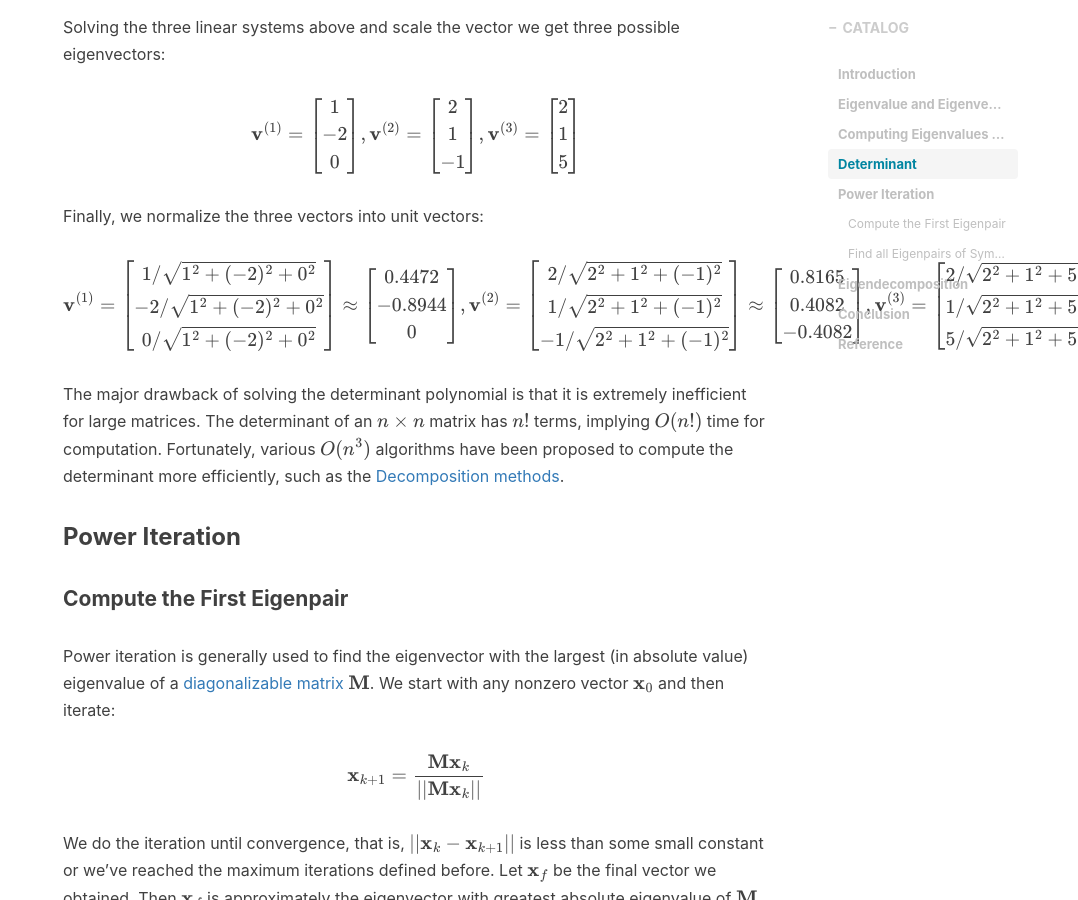
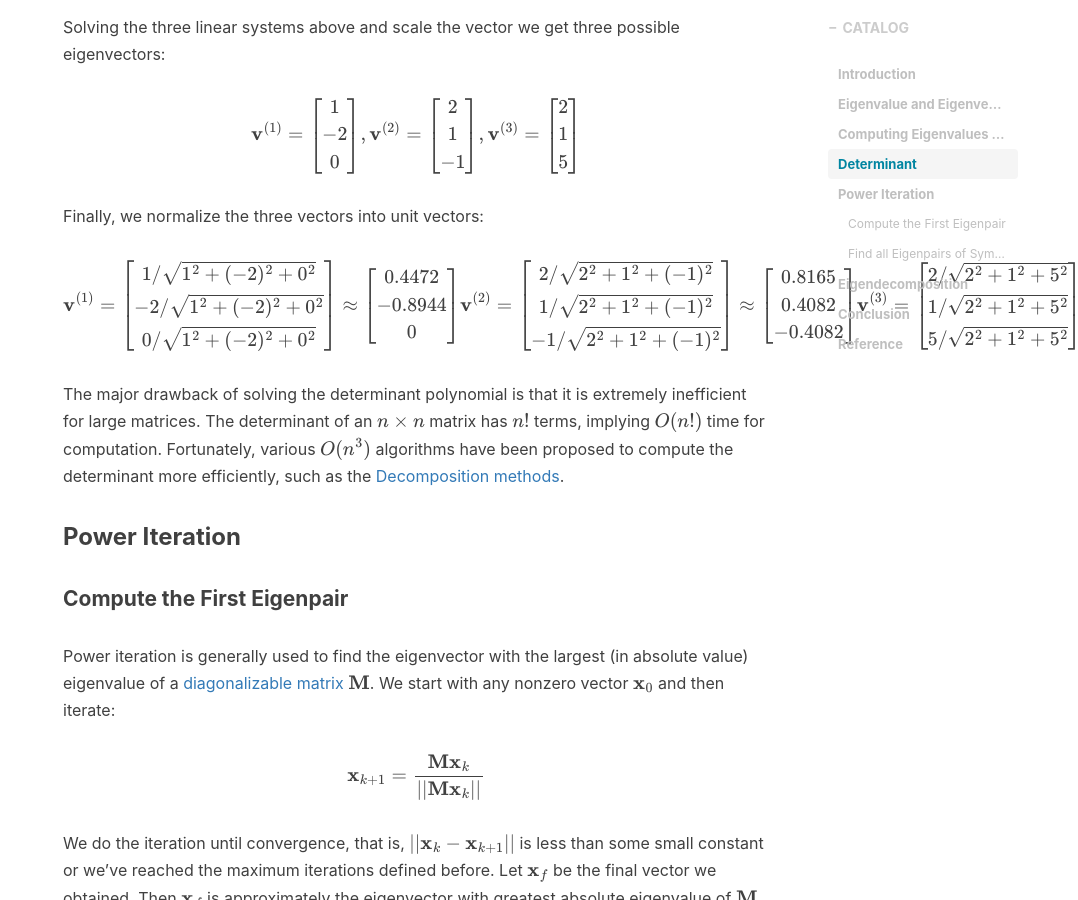
Before and after one commit to smallGum/smallGum.github.io, a Jekyll site: the page built from _posts/2019-04-20-Eigendecomposition.md, in a window 1280 px wide and 900 px high, scrolled down 3291 px. Shown: the whole window, without its empty margins (202-1280 px from the left). Built offline with Jekyll 4.4.1, drawn with Linux system fonts in a browser that asks for light colours; nearby versions of some CDN libraries; formulas are drawn with MathJax 3; comment, search, counter and statistics services are not loaded.

Commit message:
make mathematics formula more beautiful

```diff
--- a/_posts/2019-04-20-Eigendecomposition.md
+++ b/_posts/2019-04-20-Eigendecomposition.md
@@ -30,11 +30,7 @@
 
 ## Eigenvalue and Eigenvector
 
-> An eigenvector of a **square** matrix $$\mathbf{A}$$ is a **nonzero** vector $$\mathbf{v}$$ such that multiplication by $$\mathbf{A}$$ alters only the scale of $$\mathbf{v}$$:
-$$
-        \mathbf{Av} = \lambda \mathbf{v}
-$$
-> Where $$\lambda$$ is the eigenvalue corresponding to the eigenvector $$\mathbf{v}$$.
+> An eigenvector of a **square** matrix $$\mathbf{A}$$ is a **nonzero** vector $$\mathbf{v}$$ such that multiplication by $$\mathbf{A}$$ alters only the scale of $$\mathbf{v}$$: $$\mathbf{Av} = \lambda \mathbf{v}$$. Where $$\lambda$$ is the eigenvalue corresponding to the eigenvector $$\mathbf{v}$$.
 
 Note that if $$\mathbf{v}$$ is the eigenvector of $$\mathbf{A}$$, then $$s\mathbf{v}~(s \in \mathbb{R}, s \ne 0)$$ is also the eigenvector of $$\mathbf{A}$$ with the same eigenvalue $$\lambda$$. Therefore, we usually focus on the unit eigenvectors, which means $$\lvert\lvert\mathbf{v}\rvert\rvert = 1$$. Even that is not quite enough to make the eigenvector unique, since we may still multiply it by $$-1$$ to obtain another eigenvector with the same eigenvalue. Hence, we shall also require that the first nonzero component of an eigenvector be positive.
 
@@ -176,7 +172,8 @@
 0.4472 \\
 -0.8944 \\
 0
-\end{bmatrix}, \mathbf{v}^{(2)} = \begin{bmatrix}
+\end{bmatrix} \\
+ \mathbf{v}^{(2)} = \begin{bmatrix}
 2  / \sqrt{2^2+1^2+(-1)^2}  \\
 1  / \sqrt{2^2+1^2+(-1)^2} \\
 -1 / \sqrt{2^2+1^2+(-1)^2}
@@ -184,7 +181,8 @@
 0.8165 \\
 0.4082 \\
 -0.4082
-\end{bmatrix}, \mathbf{v}^{(3)} = \begin{bmatrix}
+\end{bmatrix} \\
+\mathbf{v}^{(3)} = \begin{bmatrix}
 2  / \sqrt{2^2+1^2+5^2}  \\
 1  / \sqrt{2^2+1^2+5^2} \\
 5  / \sqrt{2^2+1^2+5^2}
```
